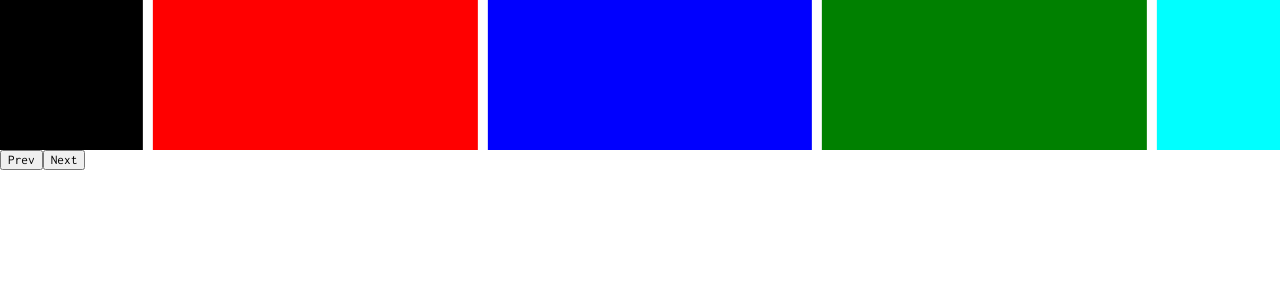
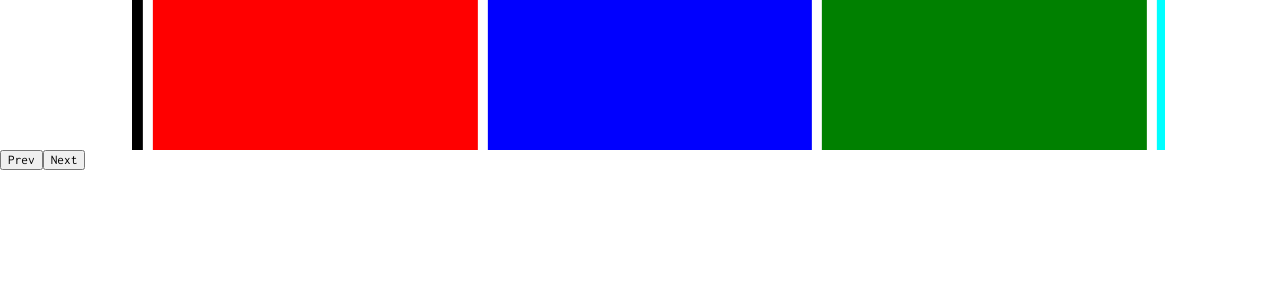
Before and after one commit to jjtjs159-jg/factory_jg, a React (Create React App) app: page /gallery in a window 1280 px wide. Shown: the top 300 px of the page. Built offline with nearby package versions, Linux system fonts and the light colour scheme.

Commit message:
useSlick next, prev slot hide 및  css

```diff
--- a/src/containers/Gallery/index.module.scss
+++ b/src/containers/Gallery/index.module.scss
@@ -28,3 +28,27 @@ img {
     flex-direction: column;
     flex-flow: column;
 }
+
+.hidden {
+    display: none;
+}
+
+.left-hide {
+    position: absolute;
+    left: 0;
+    top: 0;
+    background: white;
+    width: 132px;
+    height: 297px;
+    z-index: 2;
+}
+
+.right-hide {
+    position: absolute;
+    right: 0;
+    top: 0;
+    background: white;
+    width: 115px;
+    height: 297px;
+    z-index: 2;
+}
--- a/src/containers/Gallery/index.tsx
+++ b/src/containers/Gallery/index.tsx
@@ -64,6 +64,7 @@ const index: FunctionComponent<Props> = ({
         length: itemList.length,
         wrapperRef: wrapperRef,
         centerMode: true,
+        hideNextSlot: true,
     });
 
     const firstFrames = itemList.slice(0, showsPerRow);
@@ -73,6 +74,7 @@ const index: FunctionComponent<Props> = ({
     return (
         <Fragment>
             <div className={cx('slick')} ref={wrapperRef}>
+                <div className={cx('left-hide')} />
                     <div className={cx('slick-wrapper')} style={{ transform, transitionDuration: duration }}>
                             {concatenatedList.map((item, i) => {
                                 return (
@@ -92,6 +94,7 @@ const index: FunctionComponent<Props> = ({
                                 );
                             })}
                     </div>
+                <div className={cx('right-hide')} />
             </div>
             <button onClick={onPrev}>Prev</button>
             <button onClick={onNext}>Next</button>
--- a/src/hooks/useSlick.ts
+++ b/src/hooks/useSlick.ts
@@ -16,6 +16,7 @@ interface Props {
     centerMode?: boolean;
     wrapperRef: MutableRefObject<Element | null>;
     children?: ReactNodeArray;
+    hideNextSlot?: boolean;
 }
 
 interface State {
@@ -194,14 +195,19 @@ const useSlick = (props: Props): ReturnValue => {
     const [state, dispatch] = useReducer(reducer, initialState);
     const { dir, idx, isAnimating, transform, duration } = state;
 
+    const [count, setCount] = useState(0);
+
     useEffect(() => {
+        if (count !== 2) {
             dispatch({
                 type: 'RESET',
                 idx: 0,
                 transform: initialTransform,
                 duration: 0,
             });
-    }, [initialTransform]);
+            setCount(count + 1);
+        }
+    }, [initialTransform, count]);
 
     // Next handler
     const handleNext = useCallback(() => {
```
Lines whose indentation alone changed are shown as unchanged.
